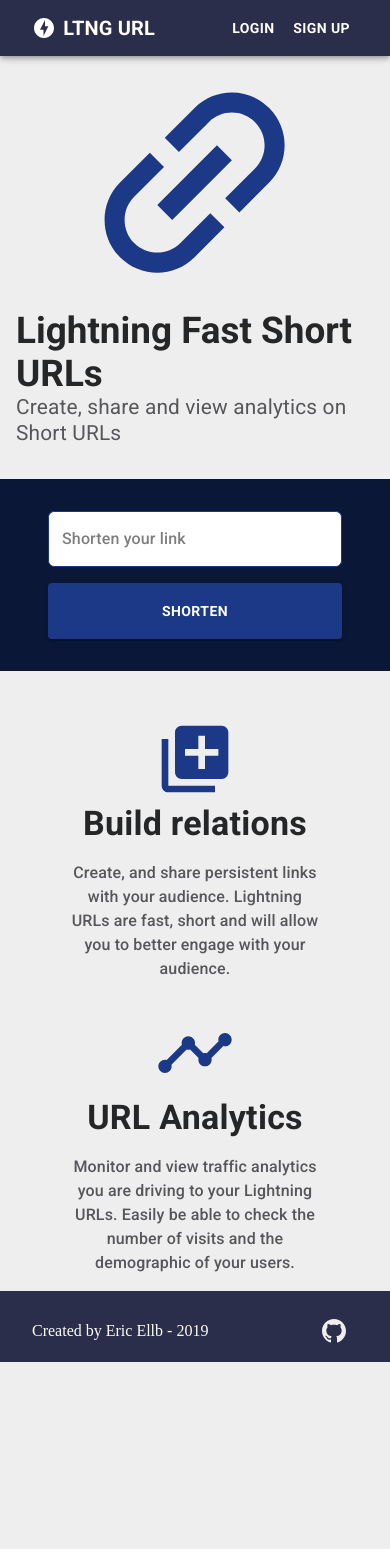
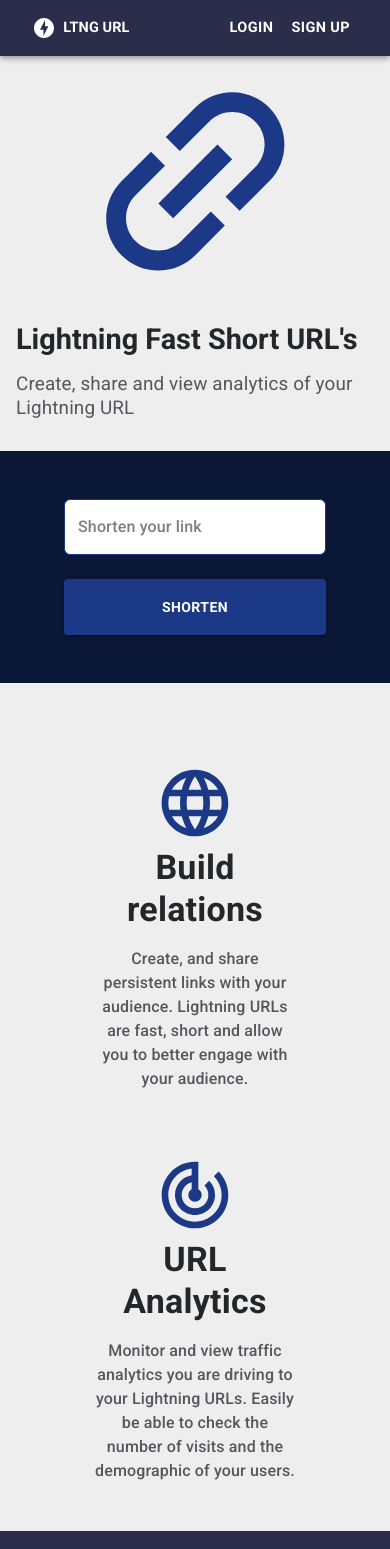
Before and after one commit to ericellb/Lightning-Link, a React (Create React App) app in the folder client/: page / in a window 390 px wide. Shown: the top 1549 px of the page. Before the commit the page ends 1362 px from the top, so only its background shows below. Built offline with nearby package versions, Linux system fonts and the light colour scheme.

Commit message:
More Responsive UI Tweaks

```diff
--- a/client/src/components/Footer/index.tsx
+++ b/client/src/components/Footer/index.tsx
@@ -3,15 +3,18 @@ import { makeStyles, IconButton, Container } from '@material-ui/core';
 
 const useStyles = makeStyles(theme => ({
   footer: {
-    position: 'relative',
-    bottom: '0',
+    position: 'sticky',
     width: '100%',
     backgroundColor: '#2b2e4a',
-    height: '8.5vh',
+    height: '64px',
     zIndex: 1000,
     color: '#FEFEFE',
-    padding: '1em',
-    boxSizing: 'border-box'
+    padding: '0.5em',
+    boxSizing: 'border-box',
+    [theme.breakpoints.up('md')]: {
+      position: 'fixed',
+      bottom: '0px'
+    }
   },
   icons: {
     fill: '#eeeeee'
--- a/client/src/components/Header/index.tsx
+++ b/client/src/components/Header/index.tsx
@@ -18,6 +18,12 @@ const useStyles = makeStyles(theme => ({
   },
   icon: {
     marginRight: '0.3em'
+  },
+  responsiveText: {
+    fontSize: 'calc(14px + 6 * ((100vw - 320px) / 880))',
+    [theme.breakpoints.up('md')]: {
+      fontSize: '18px'
+    }
   }
 }));
 
@@ -28,11 +34,15 @@ export default function Header() {
     <AppBar position="sticky">
       <Container>
         <Toolbar>
-          <Typography variant="h6" className={classes.title + ' ' + classes.flex}>
+          <Typography variant="h6" className={classes.title + ' ' + classes.flex + ' ' + classes.responsiveText}>
             <OfflineBolt className={classes.icon} /> LTNG URL
           </Typography>
-          <Button color="inherit">Login</Button>
-          <Button color="inherit">Sign Up</Button>
+          <Button color="inherit" className={classes.responsiveText}>
+            Login
+          </Button>
+          <Button color="inherit" className={classes.responsiveText}>
+            Sign Up
+          </Button>
         </Toolbar>
       </Container>
     </AppBar>
--- a/client/src/components/Hero/index.tsx
+++ b/client/src/components/Hero/index.tsx
@@ -20,24 +20,21 @@ const useStyles = makeStyles(theme => ({
     display: 'inline'
   },
   title: {
-    fontSize: 'calc(36px + 6 * ((100vw - 320px) / 480))',
+    fontSize: 'calc(28px + 6 * ((100vw - 320px) / 480))',
     fontWeight: 900,
-    color: '#252628'
+    color: '#252628',
+    marginBottom: '16px'
   },
   subtitle: {
-    fontSize: 'calc(20px + 6 * ((100vw - 320px) / 480))',
+    fontSize: 'calc(18px + 6 * ((100vw - 320px) / 480))',
     fontWeight: 400,
     color: '#56575b'
   },
   linkImage: {
-    height: '30vh',
-    width: '30vh',
+    height: 'calc(30vh + 4 * ((100vw - 520px) / 200))',
+    width: 'calc(30vh + 4 * ((100vw - 520px) / 200))',
     transform: 'rotate(135deg)',
-    color: '#1b3987',
-    [theme.breakpoints.up('sm')]: {
-      height: '40vh',
-      width: '40vh'
-    }
+    color: '#1b3987'
   },
   gridItem: {
     alignItems: 'center',
@@ -47,12 +44,15 @@ const useStyles = makeStyles(theme => ({
   item1: {
     order: 2,
     marginBottom: '2em',
+    marginTop: '1em',
     [theme.breakpoints.up('md')]: {
       marginBottom: '0em',
+      marginTop: '0em',
       order: 1
     }
   },
   item2: {
+    overflow: 'hidden',
     order: 1,
     [theme.breakpoints.up('md')]: {
       order: 2
@@ -69,10 +69,10 @@ export default function Hero() {
         <Grid item md={8} xs={12} className={classes.gridTitle + ' ' + classes.item1 + ' ' + classes.gridItem}>
           <div className={classes.flex}>
             <Typography variant="h3" className={classes.inlineText + ' ' + classes.title}>
-              Lightning Fast Short URLs
+              Lightning Fast Short URL's
             </Typography>
             <Typography variant="h4" className={classes.inlineText + ' ' + classes.subtitle}>
-              Create, share and view analytics on Short URLs
+              Create, share and view analytics of your Lightning URL
             </Typography>
           </div>
         </Grid>
--- a/client/src/components/Info/index.tsx
+++ b/client/src/components/Info/index.tsx
@@ -1,17 +1,19 @@
 import React from 'react';
 import { makeStyles, Container, Grid, Typography } from '@material-ui/core';
-import { Timeline, Add, LibraryAdd } from '@material-ui/icons';
+import { Timeline, Add, LibraryAdd, Language, TrackChanges } from '@material-ui/icons';
 
 const useStyles = makeStyles(theme => ({
   flex: {
     display: 'flex',
     justifyContent: 'center',
-    marginTop: '2em'
+    padding: '2em'
   },
   centerText: {
-    textAlign: 'center'
+    textAlign: 'center',
+    minHeight: '350px'
   },
   gridCard: {
+    paddingTop: '3em',
     padding: '1em',
     maxWidth: '80%'
   },
@@ -40,17 +42,17 @@ export default function Info() {
     <Container className={classes.centerText}>
       <Grid container className={classes.flex}>
         <Grid item md={4} xs={12} className={classes.gridCard}>
-          <LibraryAdd className={classes.icon}></LibraryAdd>
+          <Language className={classes.icon}></Language>
           <Typography variant="h4" className={classes.title}>
             Build relations
           </Typography>
           <Typography variant="body1" className={classes.subtitle}>
-            Create, and share persistent links with your audience. Lightning URLs are fast, short and will allow you to
+            Create, and share persistent links with your audience. Lightning URLs are fast, short and allow you to
             better engage with your audience.
           </Typography>
         </Grid>
         <Grid item md={4} xs={12} className={classes.gridCard}>
-          <Timeline className={classes.icon}></Timeline>
+          <TrackChanges className={classes.icon}></TrackChanges>
           <Typography variant="h4" className={classes.title}>
             URL Analytics
           </Typography>
--- a/client/src/components/Shortener/index.tsx
+++ b/client/src/components/Shortener/index.tsx
@@ -5,7 +5,7 @@ const useStyles = makeStyles(theme => ({
   container: {
     width: '100%',
     backgroundColor: '#0b1736',
-    padding: '2em',
+    padding: '3em',
     boxSizing: 'border-box'
   },
   flex: {
@@ -63,7 +63,7 @@ export default function Shortener() {
   return (
     <div className={classes.container}>
       <Container className={classes.flex}>
-        <Grid container className={classes.flex} spacing={2}>
+        <Grid container className={classes.flex} spacing={3}>
           <Grid item md={9} xs={12} className={classes.item2}>
             <TextField
               id="filled-name"
```
